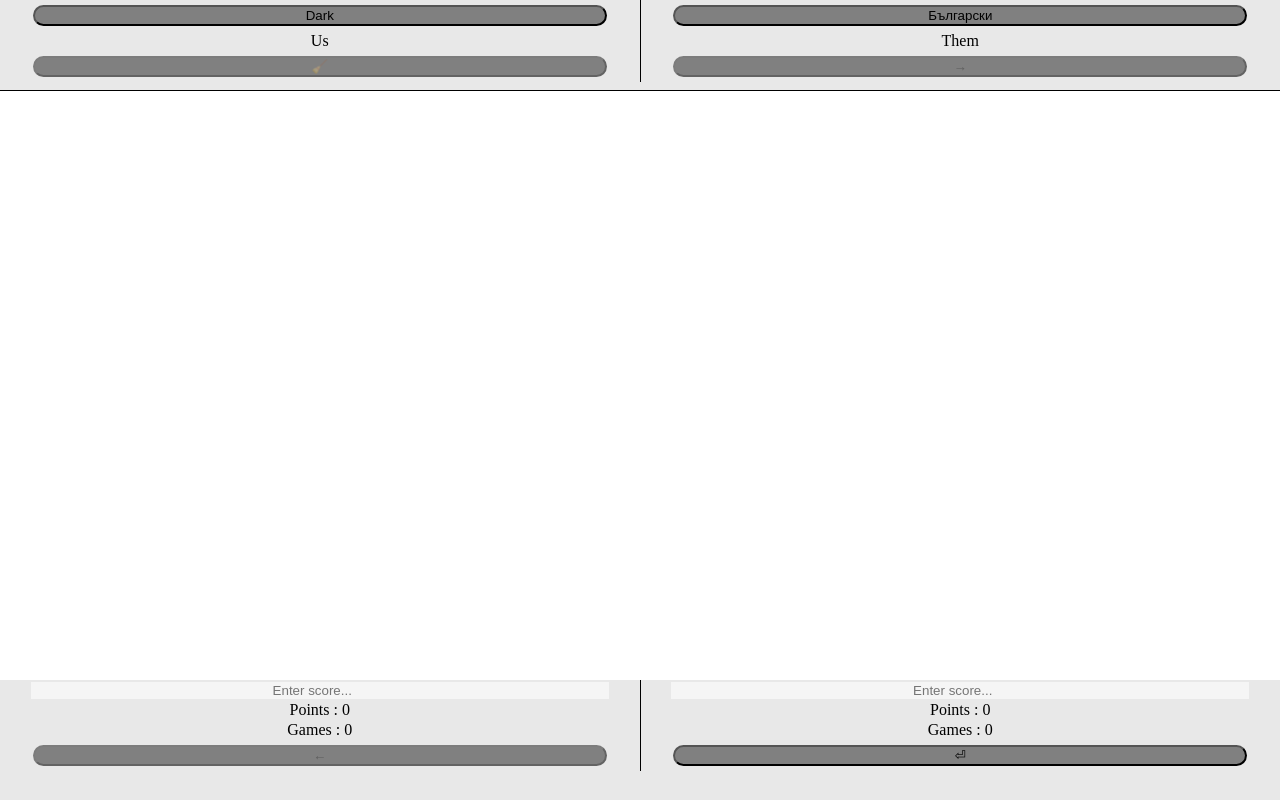
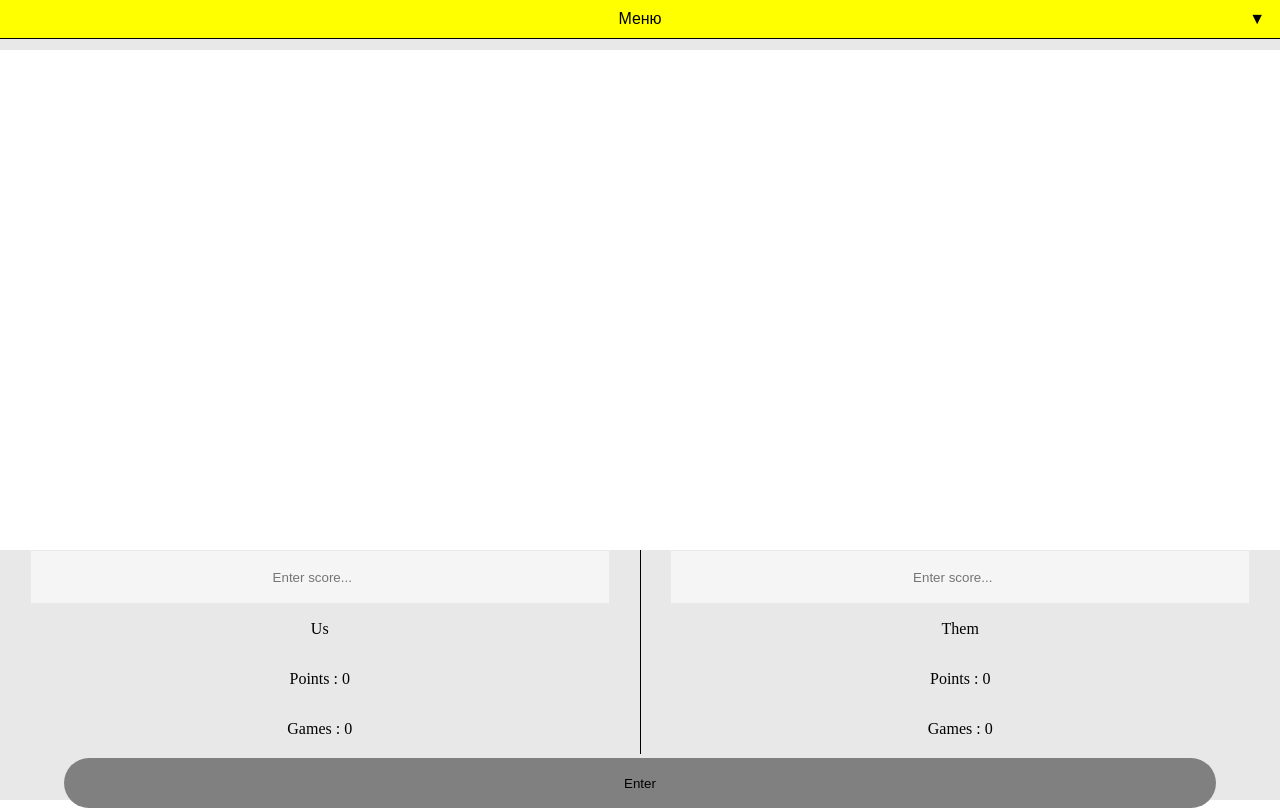
Before and after one commit to rumenrashev/rumenrashev.github.io, a plain HTML site: page index.html in a window 1280 px wide. Drawn offline with Linux system fonts and the light colour scheme.

Commit message:
add dropdown

```diff
--- a/index.html
+++ b/index.html
@@ -6,37 +6,21 @@
     <meta name="viewport" content="width=device-width, initial-scale=1.0">
     <title>Сметачница за белот</title>
     <link rel="stylesheet" href="style.css">
+
 </head>
     <body>
-        <header>
-            <table>
-                <tr>
-                    <td class="left">
-                        <button id="mode" onclick="mode()" >Dark</button>
-                    </td>
-                    <td>
-                        <button id="lang" onclick="changeLang()" >Български</button>
-                    </td>
-                </tr>
-                <tr>
-                    <td class="left">
-                       <div id="leftName">
-                    </td>
-                    <td>
-                        <div id="rightName"></div>
-                    </td>
-                </tr>
-                <tr>
-                    <td class="left">
-                        <button id="clean" onclick="clean()"> &#129529; </button>
-                    </td>
-                    <td>
-                        <button id="foward" onclick="foward()">&rarr;</button>
-                    </td>
-                </tr>
-            </table>
-        </header>
-        <div class="buffer"></div>
+            <nav>
+                <ul class="drop-down closed">
+                  <li><a href="#" class="nav-button">Меню</a></li>
+                  <li class="item"><a id="back" onclick="back()">Назад</a></li>
+                  <li class="item"><a id="foward" onclick="back()">Напред</a></li>
+                  <li class="item"><a id="lang" onclick="changeLang()">Български</a></li>
+                  <li class="item"><a id="clean" onclick="clean()">Нова игра</a></li>
+                  <li class="item"><a id="mode" onclick="mode()">Dark</a></li>
+
+                </ul>
+              </nav>
+        <div style="height: 55px"></div>
     </main>
         <table id="mytable">
 
@@ -52,6 +36,12 @@
                     <input type="number" placeholder="Enter score" id="rightInput">
                 </td>
             </tr>
+            <td class="left">
+                <div id="leftName">
+             </td>
+             <td>
+                 <div id="rightName"></div>
+             </td>
             <tr>
                 <td class="left">
                     <div id="leftGames">Игри : 0</div>
@@ -68,15 +58,8 @@
                     <div id="rightPoints">Игри : 0</div>
                 </td>
             </tr>
-            <tr>
-                <td class="left">
-                    <button id="back"  onclick="back()">&larr;</button>
-                </td>
-                <td>
-                    <button id="enter">&#9166;</button>
-                </td>
-            </tr>
         </table>
+        <button id="enter">Enter</button>
       </footer>
 </body>
 <script src="./scripts/common.js"></script>
@@ -86,4 +69,18 @@
 <script src="./scripts/foward.js"></script>
 <script src="./scripts/lang.js"></script>
 <script src="./scripts/mode.js"></script>
+<script>
+
+
+(function() {
+  // Bind Click event to the drop down navigation button
+  document.querySelector('.nav-button').addEventListener('click', function() {
+    /*  Toggle the CSS closed class which reduces the height of the UL thus
+        hiding all LI apart from the first */
+    this.parentNode.parentNode.classList.toggle('closed')
+  }, false);
+})();
+
+
+</script>
 </html>
--- a/scripts/script.js
+++ b/scripts/script.js
@@ -64,9 +64,9 @@ function renderScores(){
         table.appendChild(row);
     }
     enterBtn.disabled = getInput('leftInput') === 0 && getInput('rightInput').textContent === 0;
-    backBtn.disabled = arr.length - index -2 < 0;
-    clearBtn.disabled = arr.length == 0;
-    fowardBtn.disabled = index == 0;
+    backBtn.hidden = arr.length - index -2 < 0;
+    clearBtn.hidden = arr.length == 0;
+    fowardBtn.hidden = index == 0;
     leftPoints.textContent = `${GAMES_NAME} : ${getItem('leftGames',0)}`;
     rightPoints.textContent = `${GAMES_NAME} : ${getItem('rightGames',0)}`;
     leftGames.textContent = `${POINTS_NAME} : ${getItem('leftPoints',0)}`;
--- a/style.css
+++ b/style.css
@@ -38,17 +38,19 @@ body {
 
   footer {
     bottom: 0px;
-    height: 120px;
+    height: 250px;
   }
 
   button{
     width: 90%;
+    height: 50px;
     text-align: center;
     text-decoration: none;
     display: inline-block;
     margin: 4px 2px;
     border-radius: 5cm;
     background-color: gray;
+    border: none;
   }
 
   .left {
@@ -56,7 +58,7 @@ body {
   }
 
   .buffer{
-    height: 100px;
+    height: 250px;
     width: 100%;
   }
 
@@ -66,7 +68,7 @@ body {
 
   input{
     width: 90%;
-    height: 80%;
+    height: 50px;
     background-color: whitesmoke;
     text-align: center;
     border: none;
@@ -100,6 +102,56 @@ body {
     background-color: rgb(10, 10, 10);
   }
 
-  /* tr{
-    height: 30px;
-  } */
+  tr{
+    height: 50px;
+  }
+
+
+
+
+nav .drop-down {
+  position: fixed;
+  left: 0;
+  list-style: none;
+  overflow: hidden;
+  background-color: 	#E8E8E8;
+  font-family: Arial;
+  width: 100%;
+  margin: 0 auto;
+  padding: 0;
+  text-align: center;
+  /* -webkit-transition: height 0.3s ease;
+          transition: height 0.3s ease; */
+}
+
+nav .drop-down.closed {
+  height: 50px;
+}
+
+nav .drop-down li {
+
+}
+
+nav .drop-down li a {
+  display: block;
+  color: #ecf0f1;
+  text-decoration: none;
+  padding: 10px;
+  color: black;
+  border-bottom: 1px solid black;
+}
+
+nav .drop-down li:first-child a:after {
+  content: "\25BC";
+  float: right;
+  margin-left: -30px;
+  margin-right: 5px;
+}
+
+/* .item{
+  border-bottom: 1px solid black;
+} */
+
+a:hover {
+  background-color: yellow;
+}
```
